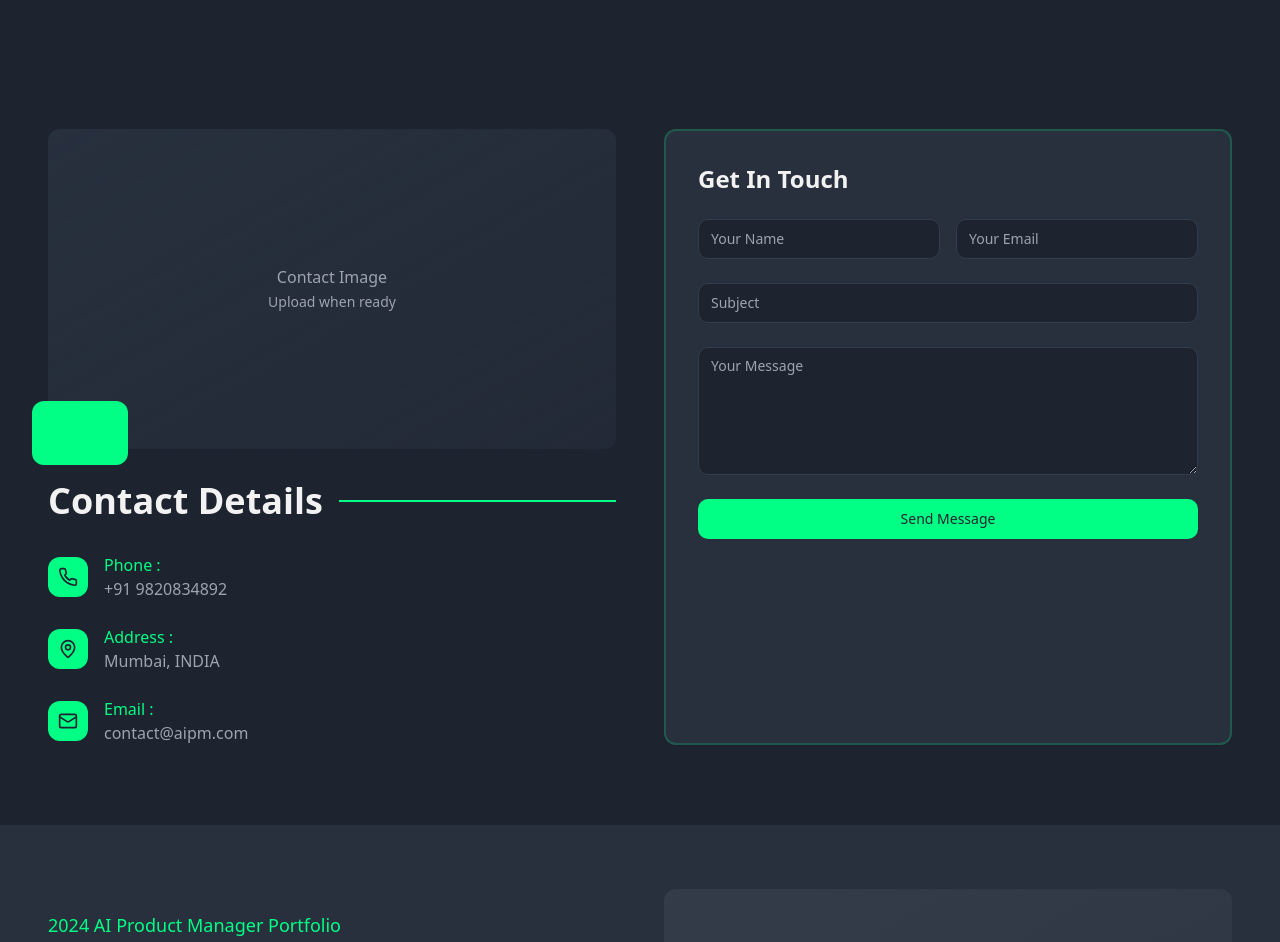
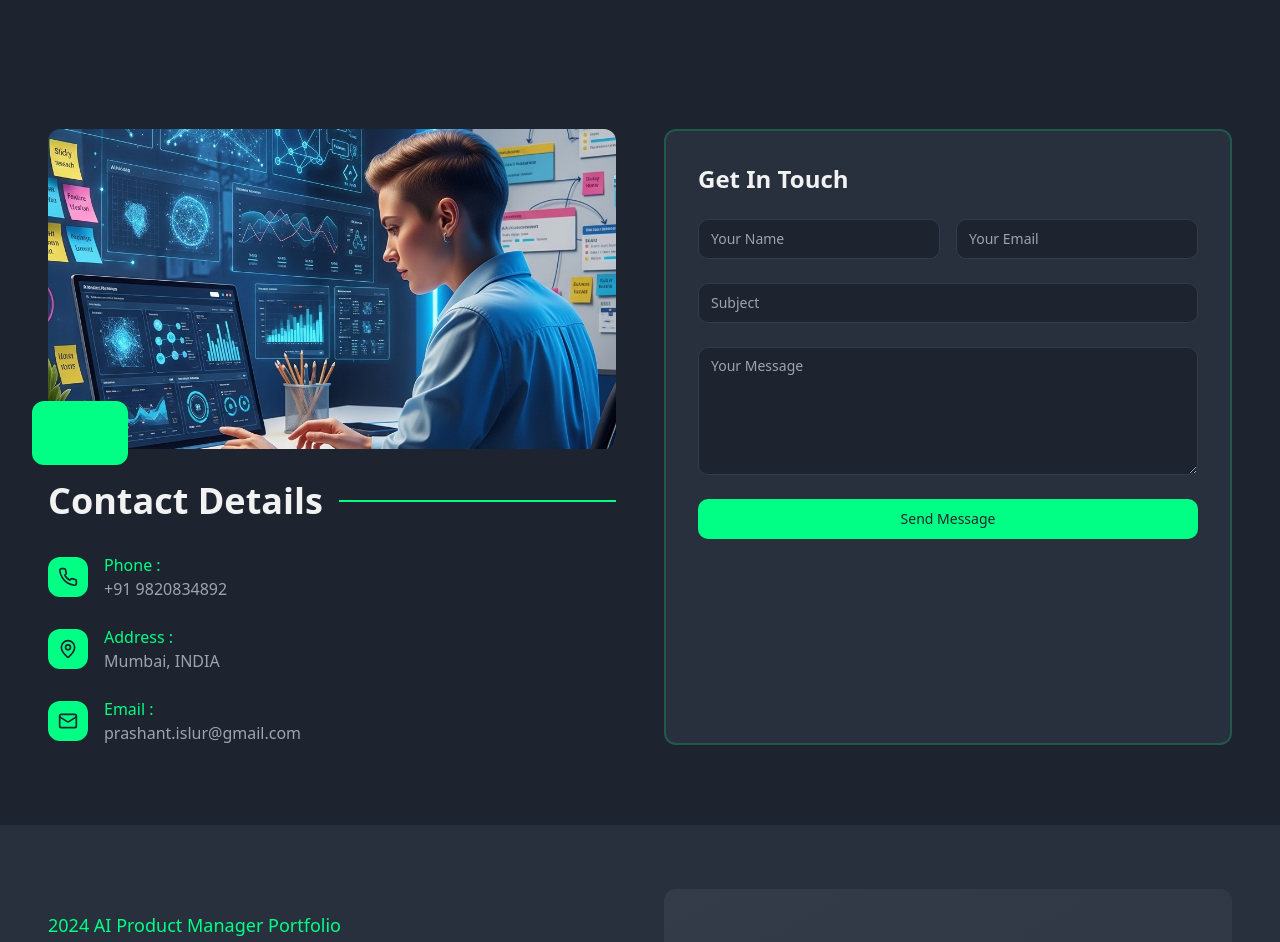
Before and after one commit to pislurcloud/achievement-canvas, a React (Vite) app: page / in a window 1280 px wide. Shown: the part 4340-5282 px from the top of the page. Built offline with nearby package versions, Linux system fonts and the light colour scheme.

Commit message:
Update contact details and image
Updated the email address in the Contact component to "prashant.islur@gmail.com". Also updated the contact image with the provided image.

```diff
--- a/src/components/Contact.tsx
+++ b/src/components/Contact.tsx
@@ -34,13 +34,11 @@ const Contact = () => {
           {/* Contact Image & Info */}
           <div>
             <div className="relative mb-8">
-              <div className="w-full h-80 bg-gradient-to-br from-muted to-muted/50 rounded-lg flex items-center justify-center">
-                <p className="text-muted-foreground text-center">
-                  Contact Image
-                  <br />
-                  <span className="text-sm">Upload when ready</span>
-                </p>
-              </div>
+              <img
+                src="/lovable-uploads/13ca9123-f97c-4788-be6a-8dfb7e80e88b.png"
+                alt="AI Product Manager working with data visualization"
+                className="w-full h-80 object-cover rounded-lg"
+              />
               <div className="absolute -bottom-4 -left-4 w-24 h-16 bg-primary rounded-lg"></div>
             </div>
 
@@ -76,7 +74,7 @@ const Contact = () => {
                 </div>
                 <div>
                   <p className="text-primary font-medium">Email :</p>
-                  <p className="text-muted-foreground">contact@aipm.com</p>
+                  <p className="text-muted-foreground">prashant.islur@gmail.com</p>
                 </div>
               </div>
             </div>
```
Also changed, not shown: public/lovable-uploads/13ca9123-f97c-4788-be6a-8dfb7e80e88b.png (added).
